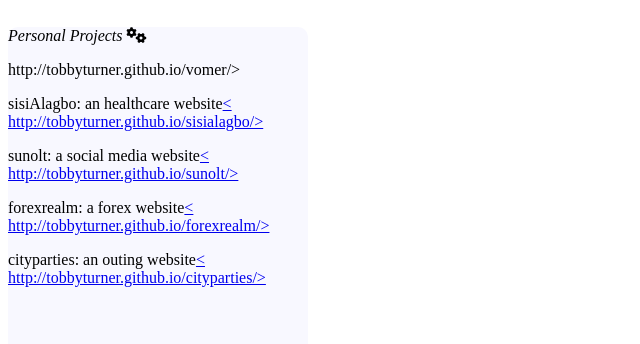
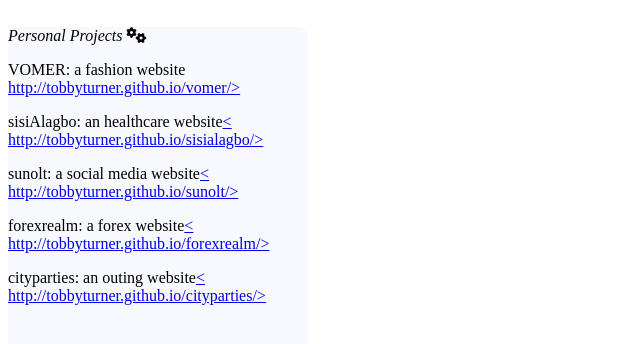
Before and after one commit to tobbyturner/myresume, a plain HTML site: page index.html in a window 1280 px wide. Shown: the part 378-722 px from the top of the page, without its empty margins (0-640 px from the left). Drawn offline with Linux system fonts and the light colour scheme.

Commit message:
Update index.html

```diff
--- a/index.html
+++ b/index.html
@@ -28,7 +28,7 @@ i've mastered the art and science in web development over years and understood t
 	<main3>
 
 		<div> Personal Projects <i class="fa-solid fa-gears"></i>
-			<p><myRESUME: a fashion website<a href="#"> http://tobbyturner.github.io/vomer/></a></p>
+			<p>VOMER: a fashion website<a href="http://tobbyturner.github.io/vomer/"> http://tobbyturner.github.io/vomer/></a></p>
 			<p>sisiAlagbo: an healthcare website<a href="#">< http://tobbyturner.github.io/sisialagbo/></a></p>
 			<p>sunolt: a social media website<a href="#">< http://tobbyturner.github.io/sunolt/></a></p>
 			<p>forexrealm: a forex website<a href="#">< http://tobbyturner.github.io/forexrealm/></a></p>
```
